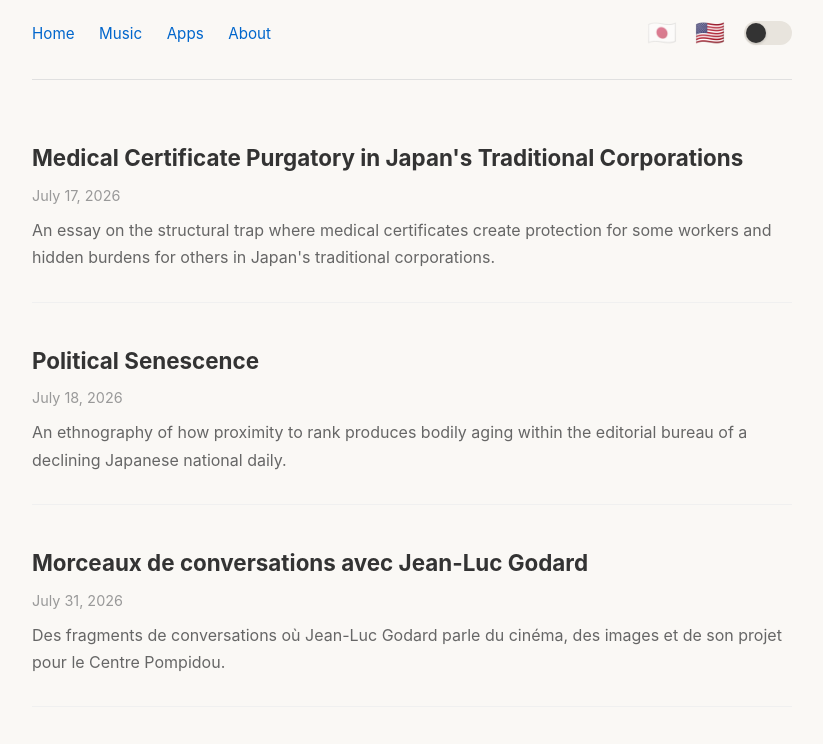
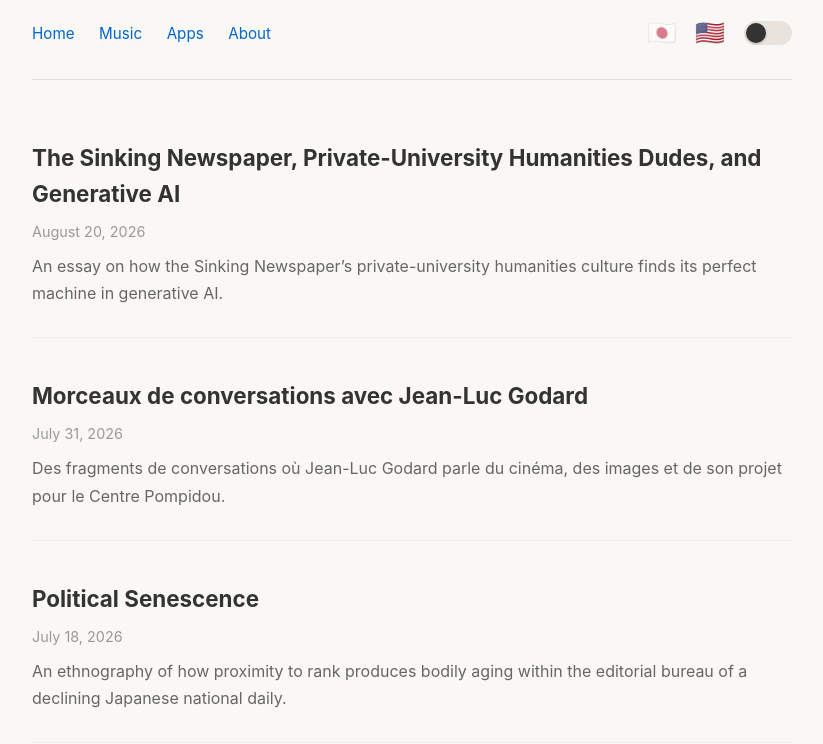
Before and after one commit to dasprojekt2501/dasprojekt2501.github.io, a website: page index.html in a window 1280 px wide. Shown: the part 152-896 px from the top of the page, without its empty margins (228-1051 px from the left). Drawn offline with Linux system fonts and the light colour scheme.

Commit message:
Sort homepage essays by newest date

```diff
--- a/index.html
+++ b/index.html
@@ -290,21 +290,11 @@
         <main class="essays">
             <article class="essay-item">
                 <h2 class="essay-title">
-                    <a href="essays/purgatory-at-work-en.html" id="firstEssayLink">Medical Certificate Purgatory in Japan's Traditional Corporations</a>
+                    <a href="essays/shizumiyuku-shimbunsha-no-shidai-bunkei-ojisan-to-seisei-ai-en.html" id="fourthEssayLink">The Sinking Newspaper, Private-University Humanities Dudes, and Generative AI</a>
                 </h2>
-                <div class="essay-date" id="firstEssayDate">July 17, 2026</div>
-                <p class="essay-excerpt" id="firstEssayExcerpt">
-                    An essay on the structural trap where medical certificates create protection for some workers and hidden burdens for others in Japan's traditional corporations.
-                </p>
-            </article>
-
-            <article class="essay-item">
-                <h2 class="essay-title">
-                    <a href="essays/seijiteki-roka.html" id="secondEssayLink">政治的老化</a>
-                </h2>
-                <div class="essay-date" id="secondEssayDate">2026年7月18日</div>
-                <p class="essay-excerpt" id="secondEssayExcerpt">
-                    衰退期にある日本の全国紙編集局で、地位への接近が老いを生む「政治的老化」の構造を描く民族誌。
+                <div class="essay-date" id="fourthEssayDate">August 20, 2026</div>
+                <p class="essay-excerpt" id="fourthEssayExcerpt">
+                    An essay on how the Sinking Newspaper’s private-university humanities culture finds its perfect machine in generative AI.
                 </p>
             </article>
 
@@ -320,11 +310,21 @@
 
             <article class="essay-item">
                 <h2 class="essay-title">
-                    <a href="essays/shizumiyuku-shimbunsha-no-shidai-bunkei-ojisan-to-seisei-ai-en.html" id="fourthEssayLink">The Sinking Newspaper, Private-University Humanities Dudes, and Generative AI</a>
+                    <a href="essays/seijiteki-roka-en.html" id="secondEssayLink">Political Senescence</a>
                 </h2>
-                <div class="essay-date" id="fourthEssayDate">August 20, 2026</div>
-                <p class="essay-excerpt" id="fourthEssayExcerpt">
-                    An essay on how the Sinking Newspaper’s private-university humanities culture finds its perfect machine in generative AI.
+                <div class="essay-date" id="secondEssayDate">July 18, 2026</div>
+                <p class="essay-excerpt" id="secondEssayExcerpt">
+                    An ethnography of how proximity to rank produces bodily aging within the editorial bureau of a declining Japanese national daily.
+                </p>
+            </article>
+
+            <article class="essay-item">
+                <h2 class="essay-title">
+                    <a href="essays/purgatory-at-work-en.html" id="firstEssayLink">Medical Certificate Purgatory in Japan's Traditional Corporations</a>
+                </h2>
+                <div class="essay-date" id="firstEssayDate">July 17, 2026</div>
+                <p class="essay-excerpt" id="firstEssayExcerpt">
+                    An essay on the structural trap where medical certificates create protection for some workers and hidden burdens for others in Japan's traditional corporations.
                 </p>
             </article>
 
```
